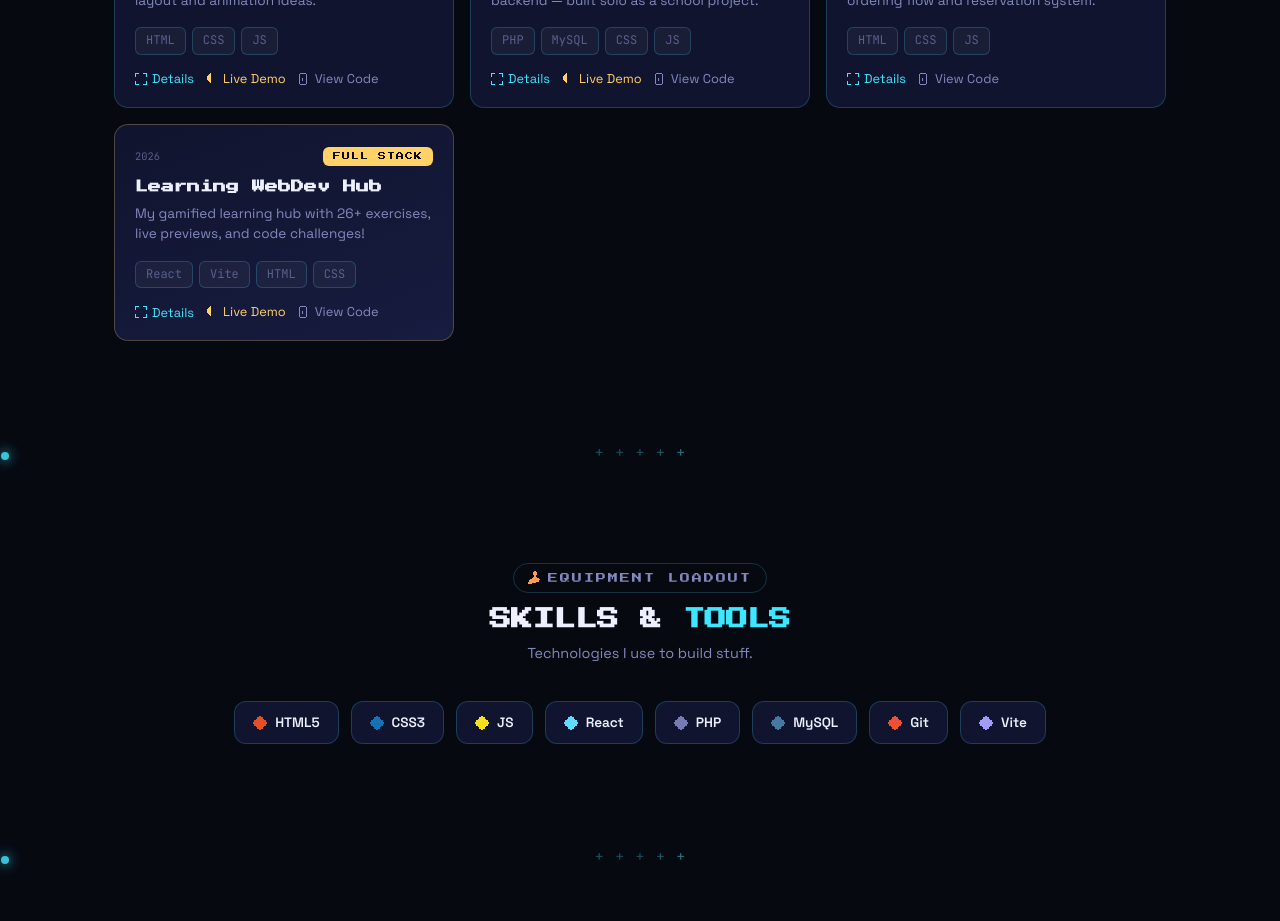
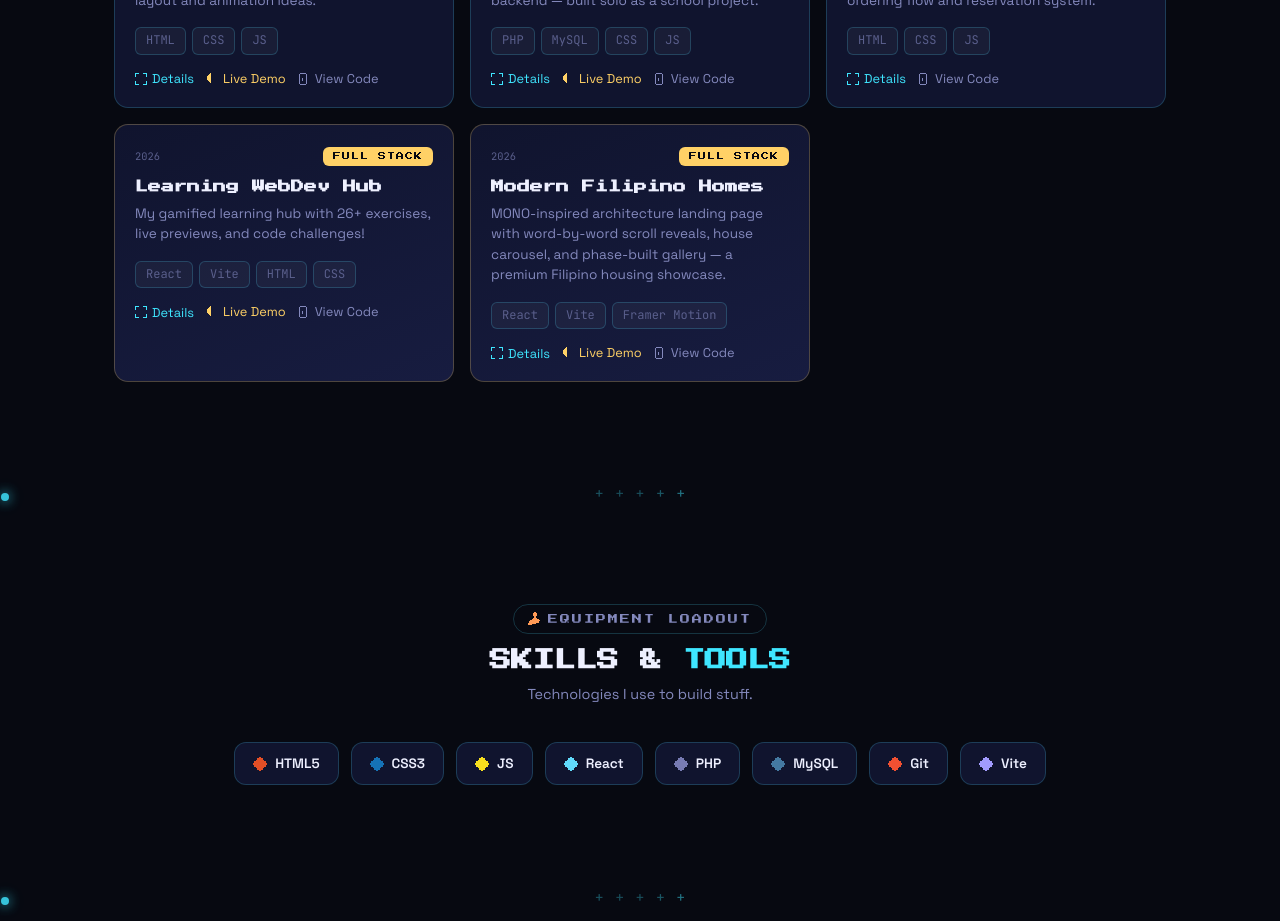
Before and after one commit to houtaroudes/houtaroudes-portfolio, a React (Vite) app: page / in a window 1280 px wide. Shown: the part 1320-2241 px from the top of the page. Built offline with nearby package versions, Linux system fonts and the light colour scheme.

Commit message:
Add Modern Filipino Homes to project showcase

```diff
--- a/src/App.jsx
+++ b/src/App.jsx
@@ -381,6 +381,7 @@ const projects = [
   {id:2,title:"PixelPodWeb",desc:"A photobooth web app with PHP + MySQL backend — built solo as a school project.",tags:["PHP","MySQL","CSS","JS"],demo:"https://pixelpodweb.vercel.app",code:"https://github.com/houtaroudes/PixelPodWeb",type:"Full Stack",year:"2025"},
   {id:3,title:"Houtarou Cafe",desc:"A concept cafe site with minimalist design — ordering flow and reservation system.",tags:["HTML","CSS","JS"],code:"https://github.com/houtaroudes/houtarou-cafe",type:"Frontend",year:"2026"},
   {id:4,title:"Learning WebDev Hub",desc:"My gamified learning hub with 26+ exercises, live previews, and code challenges!",tags:["React","Vite","HTML","CSS"],demo:"https://random-learning-webdev-site.vercel.app",code:"https://github.com/houtaroudes/random-learning-webdev-site",type:"Full Stack",year:"2026",featured:true},
+  {id:5,title:"Modern Filipino Homes",desc:"MONO-inspired architecture landing page with word-by-word scroll reveals, house carousel, and phase-built gallery — a premium Filipino housing showcase.",tags:["React","Vite","Framer Motion"],demo:"https://modern-filipino-homes.vercel.app",code:"https://github.com/houtaroudes/Modern-Filipino-Homes",type:"Full Stack",year:"2026",featured:true},
 ];
 const skillBadges = [
   {name:"HTML5",icon:"diamond",color:"#e34f26"},{name:"CSS3",icon:"diamond",color:"#1572b6"},{name:"JS",icon:"diamond",color:"#f7df1e"},{name:"React",icon:"diamond",color:"#61dafb"},{name:"PHP",icon:"diamond",color:"#777bb3"},{name:"MySQL",icon:"diamond",color:"#4479a1"},{name:"Git",icon:"diamond",color:"#f05032"},{name:"Vite",icon:"diamond",color:"#a29bfe"},
```
